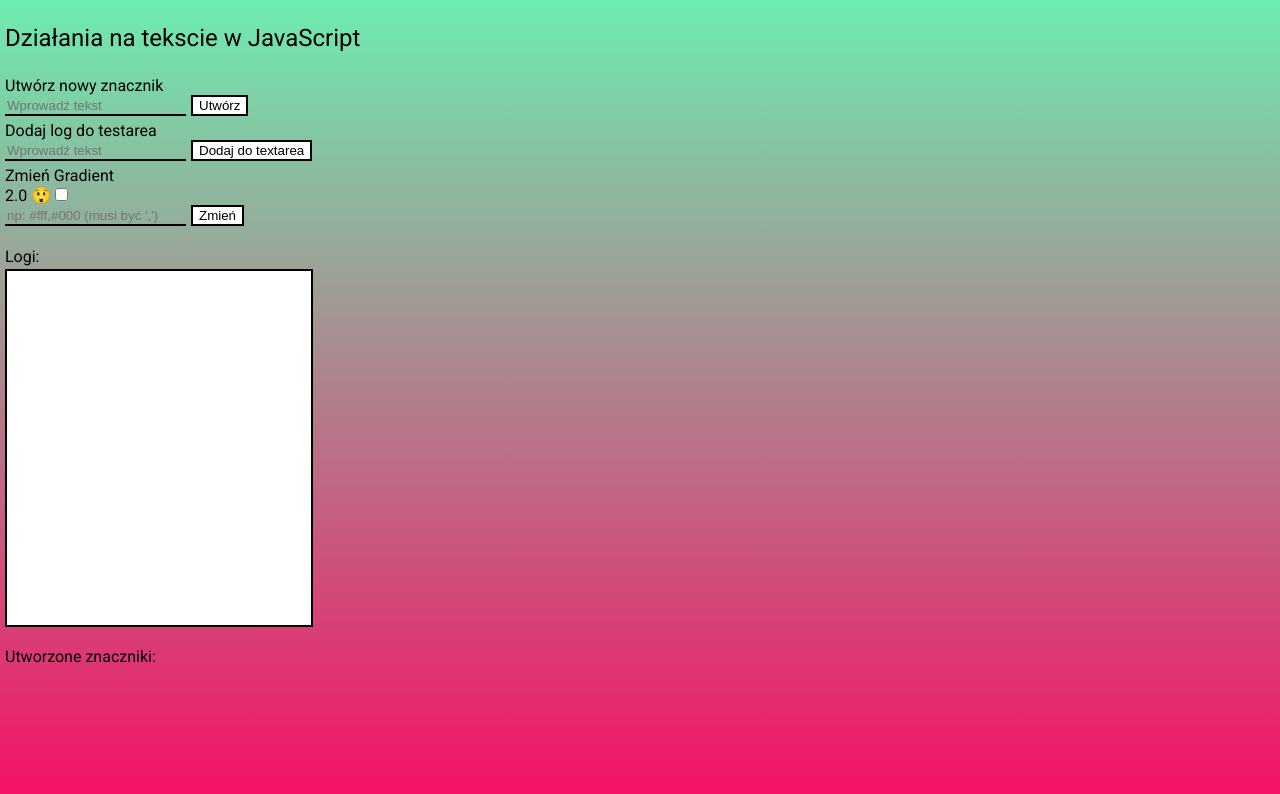
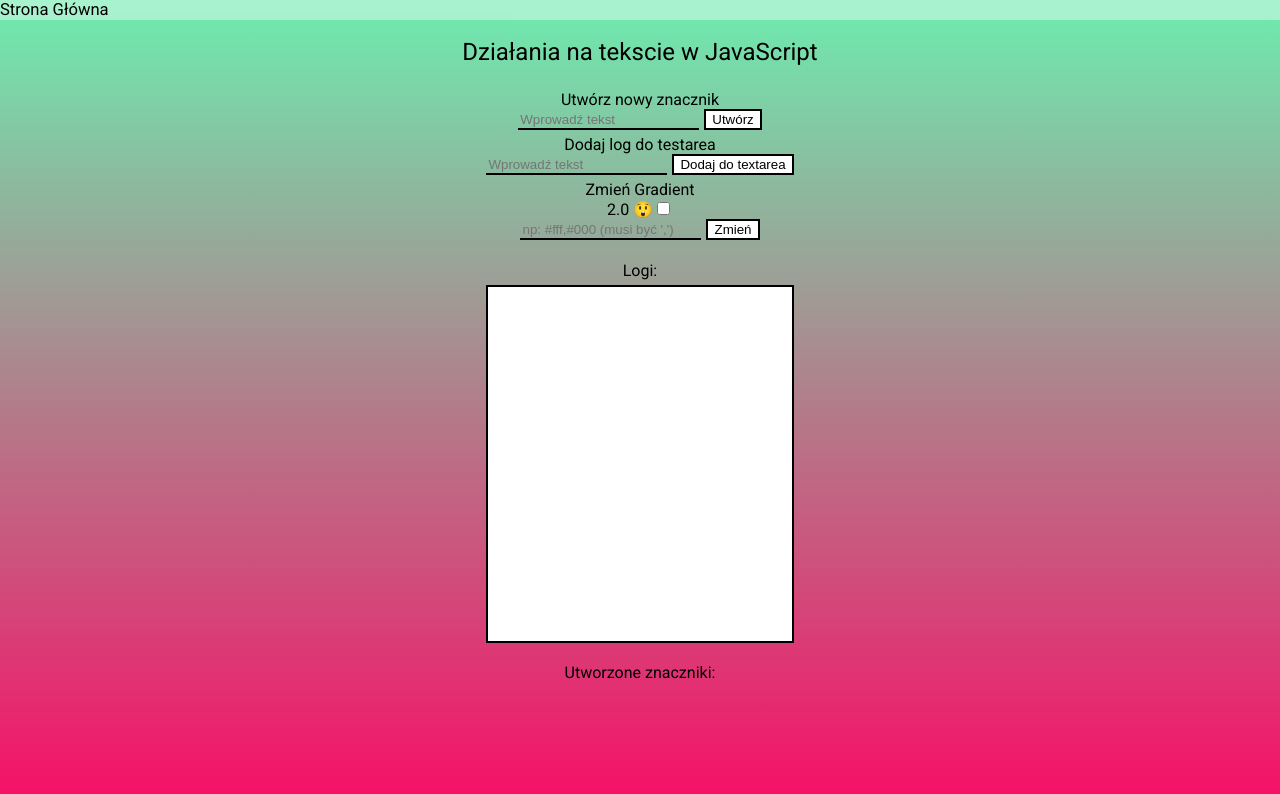
Before and after one commit to Masterx-31/firstWebsite, a plain HTML site: page tekst.html in a window 1280 px wide. Drawn offline with Linux system fonts and the light colour scheme.

Commit message:
Added nav bar at top

```diff
--- a/style.css
+++ b/style.css
@@ -6,9 +6,11 @@
     resize: none;
     border: 2px solid black;
 }
+
 #textA:focus {
     outline: none;
 }
+
 body {
 
     background: linear-gradient(#6DECAF, #F61067);
@@ -17,6 +19,7 @@ body {
     background-attachment: fixed;
     margin: 0;
 }
+
 button {
     background-color: white;
     border: 2px solid black;
@@ -24,19 +27,22 @@ button {
     color: black;
     transition-duration: 300ms;
 }
+
 button:hover {
     background-color: black;
     margin-left: 5px;
     color: white;
     transition-duration: 300ms;
 }
+
 .in {
- color:black;
+    color: black;
     border: none;
     border-bottom: 2px solid black;
     margin-bottom: 5px;
     background: transparent;
 }
+
 .in:focus {
     outline: none;
 }
@@ -46,14 +52,17 @@ background: transparent;
     margin-bottom: 3px;
     font-family: 'Roboto', sans-serif;
 }
+
 .dodanyP {
     font-family: 'Roboto', sans-serif;
     margin-bottom: 5px;
 }
+
 .Title {
     font-family: 'Roboto', sans-serif;
     font-size: 24px;
 }
+
 footer {
     background-color: #bc6ff1;
     height: 4%;
@@ -61,45 +70,93 @@ footer {
     position: absolute;
     bottom: 0;
 }
+
 footer a {
     background-color: #bc6ff1;
     transition-duration: 0.2s;
     width: 2%;
     height: 100%;
 }
+
 footer a:hover {
     background-color: #892cdc;
     transition-duration: 0.2s;
 }
+
 .ans {
     resize: none;
     border: 2px black solid;
-    width: 17%;
+    width: 200px;
     height: 300px;
 }
+
 .ans:focus {
     outline: none;
 }
+
 .margin {
-    margin-left: 5px;
-    margin-top: 2px;
+    /* margin: auto;
+    margin-top: 2.5vw;
+    width: 30%; */
+    position: relative;
+    text-align: center;
+    display: block;
+    margin-top: 3%;
 }
+
 .kolor {
     margin-right: 3px;
     display: none;
 }
-#trojkat, #kwadrat, #prostokat, #trapez, #romb, #rownoleglobok, #d1d2Div {
+
+#trojkat,
+#kwadrat,
+#prostokat,
+#trapez,
+#romb,
+#rownoleglobok,
+#d1d2Div {
     display: none;
 }
+
 #figury {
-    min-width:100px;
+    min-width: 100px;
     min-height: 30px;
     font-family: 'Roboto', sans-serif;
     color: black;
-    background-color: rgba(255,255,255,0.3);
+    background-color: rgba(255, 255, 255, 0.3);
 }
+
 .label {
-    margin-bottom: 3px;
+    margin-bottom: 5px;
     font-family: 'Roboto', sans-serif;
     /* działaj pleaseeeeee! */
 }
+#header {
+    width: 100%;
+    position: fixed;
+    height: 1.6vw;
+    background-color: rgba(255, 255, 255, 0.4);
+    top: 0;
+    margin-bottom: 15px;
+    display: block;
+    transition-duration: 0.2s;
+}
+#header a {
+    color: black;
+    font-family: 'Roboto', sans-serif;
+    text-decoration: none;
+    font-size: 1.3vw;
+    width: 1%;
+    vertical-align: middle;
+    transition-duration: 0.2s;
+}
+#header a:visited {
+    color: black;
+    font-family: 'Roboto', sans-serif;
+    text-decoration: none;
+}
+#header a:hover {
+    background-color: rgba(255, 255, 255, 0.5);
+    transition-duration: 0.2s;
+}
--- a/tekst.html
+++ b/tekst.html
@@ -8,6 +8,9 @@
     <link rel="icon" href="icon.jpg">
 </head>
 <body>
+    <div id="header">
+        <a href="index.html"><div class="przycisk">Strona Główna</div></a>
+    </div>
     <div class="margin">
         <p class="Title">Działania na tekscie w JavaScript</p>
         <form>
```
Also changed, not shown: geometria.html (+12 -5 lines), index.html (+1 -1 lines). Lines whose indentation alone changed are shown as unchanged.
